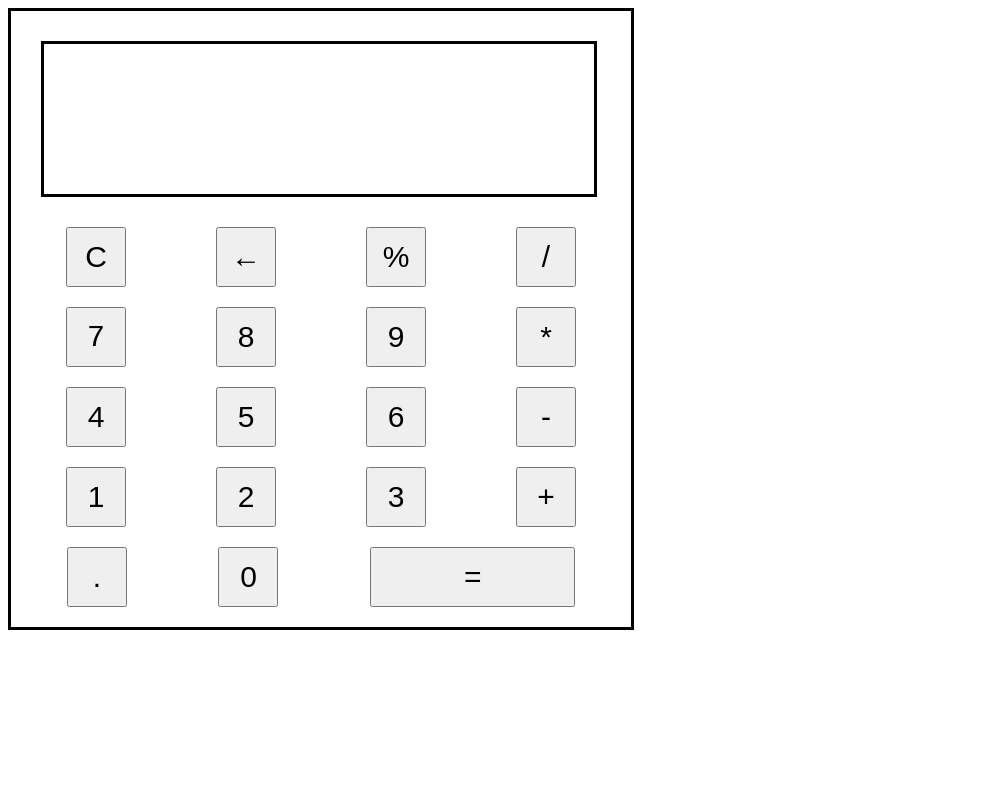
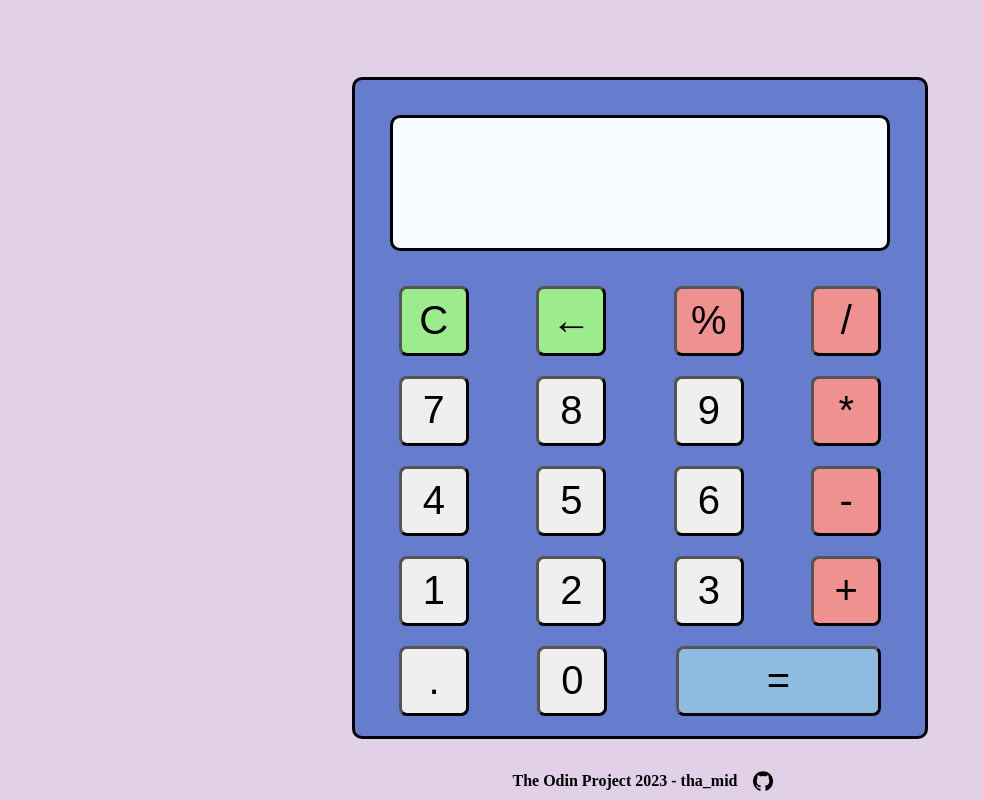
Before and after one commit to tha-mid/calculator, a plain HTML site: page index.html in a window 1280 px wide. Shown: the whole page, without its empty margins (0-983 px from the left). Drawn offline with Linux system fonts and the light colour scheme.

Commit message:
Add footer, edit css

```diff
--- a/index.html
+++ b/index.html
@@ -14,8 +14,10 @@
                 <div id="screen">
                     <div id="memory"></div>
                     <hr>
-                    <div id="operator"></div>
-                    <div id="current"></div>
+                    <div class="under">
+                        <div id="operator"></div>
+                        <div id="current"></div>
+                    </div>
                 </div>
                 <div class="buttons">
                     <button class="btn" id="clear">C</button>
@@ -46,6 +48,8 @@
 
         </div>
         <div class="footer">
+            <p class="credit">The Odin Project 2023 - tha_mid</p>
+            <a href="https://github.com/tha-mid" target="_blank"><img class = "github" src="./media/github.png" alt="GitHub logo"></a>
         </div>
 
         <script src='index.js'></script>
--- a/style.css
+++ b/style.css
@@ -1,11 +1,51 @@
-.body {}
+body {
+    margin: 0;
+    height: 100vh;
+    display: flex;
+    flex-direction: column;
+    background-color: rgb(225, 208, 232);
+}
+
+.header {
+    display: flex;
+    height: 100px;
+}
+
+.content {
+    display: flex;
+    justify-content: center;
+}
+
+.footer {
+    display: flex;
+    flex-direction: row;
+    justify-content: center;
+    align-items: flex-end;
+    height: 80px;
+    margin: 0px;
+}
+
+.footer p {
+    margin: 5px;
+    padding: 5px;
+    font-weight: bold;
+    color: rgb(0, 0, 0);
+}
+
+.github {
+    width: 20px;
+    height: 20px;
+    margin: 5px;
+}
 
 .calculator {
     display: flex;
     flex-direction: column;
     border: solid;
-    width: 600px;
+    border-radius: 10px;
+    width: 550px;
     padding: 10px;
+    background-color: rgb(102, 124, 204);
 }
 
 hr {
@@ -21,28 +61,52 @@ hr {
 }
 
 #memory {
+    display: flex;
+    justify-content: flex-end;
+    align-items: center;
     height: 50px;
-    width: 550px;
+    width: 500px;
+    background-color: rgb(249, 252, 255);
     border-top: solid;
     border-left: solid;
     border-right: solid;
-    margin: 20px 20px 0 20px;
+    border-top-left-radius: 10px;
+    border-top-right-radius: 10px;
+    margin: 25px 25px 0 25px;
+    font-size: 40px;
 }
+.under {
+    display: flex;
+    flex-wrap: nowrap;
+    width: 550px;
 
+}
 #current {
-    height: 100px;
-    width: 450px;
+    display: flex;
+    justify-content: flex-end;
+    align-items: center;
+    width: 420px;
+    height: 80px;
+    background-color: rgb(249, 252, 255);
     border-bottom: solid;
     border-right: solid;
-    margin: 0 20px 20px 0;
+    border-bottom-right-radius: 10px;
+    margin: 0 25px 25px 0;
+    font-size: 50px;
 }
 
 #operator {
-    height: 100px;
-    width: 100px;
+    display: flex;
+    justify-content: center;
+    align-items: center;
+    width: 80px;
+    height: 80px;
+    background-color: rgb(249, 252, 255);
     border-left: solid;
     border-bottom: solid;
-    margin: 0 0 20px 20px;
+    border-bottom-left-radius: 10px;
+    margin: 0 0 25px 25px;
+    font-size: 50px;
 }
 
 .buttons {
@@ -51,17 +115,26 @@ hr {
     justify-content: space-around;
 }
 
+.btn {
+    height: 70px;
+    width: 70px;
+    font-size: 40px;
+    margin: 10px;
+    border-radius: 8px;
+    border-width: 3px;
+}
 
+#percent, .op {
+    background-color: rgb(240, 145, 145);
+}
 
-.btn {
-    height: 60px;
-    width: 60px;
-    font-size: 30px;
-    margin: 10px;
+#clear, #backspace {
+    background-color: rgb(156, 235, 140);
 }
 
 #equal {
     width: 205px;
+    background-color: rgb(144, 187, 225);
 }
 
 .result {}
```
Also changed, not shown: media/github.png (added).
